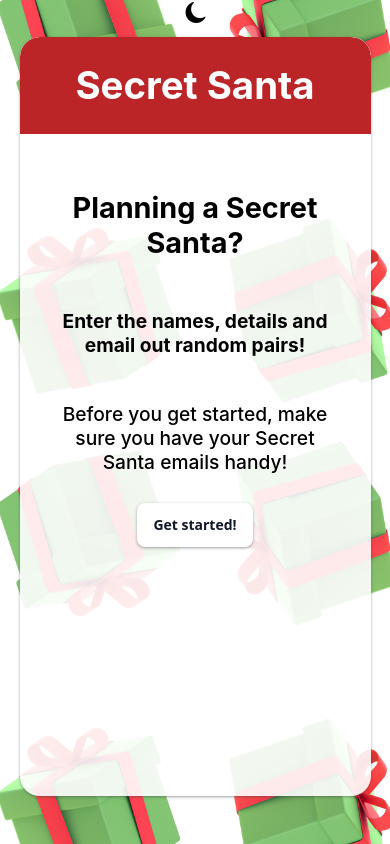
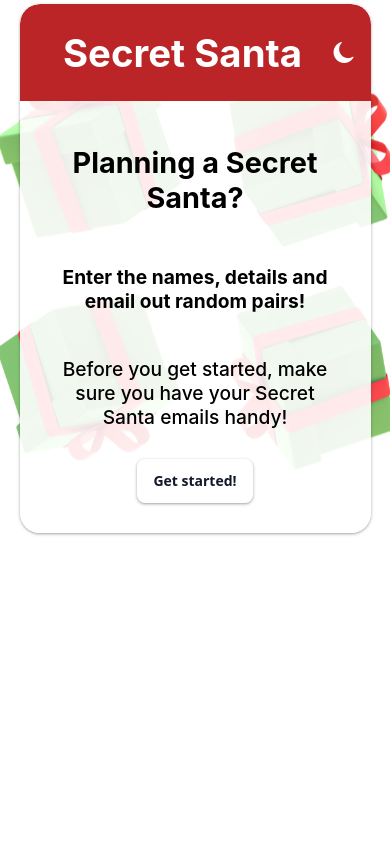
Before and after one commit to W1llB/Secret_Santa_Frontend, a React (Create React App) app in the folder secretsanta/: page / in a window 390 px wide. Built offline with nearby package versions, Linux system fonts and the light colour scheme; no server answers.

Commit message:
rejigged css for mobile + repositioned darkmode button

```diff
--- a/secretsanta/src/components/App/App.css
+++ b/secretsanta/src/components/App/App.css
@@ -5,41 +5,50 @@
 
 
 
-.App-dark {
+.app-dark {
   display: flex;
   text-align: center;
   flex-direction: column;
   align-items: center;
-  justify-items: center;
+  justify-content: center;
   background-image: url('../../icons/presentbackground_dark.png');
   background-repeat: repeat;
-  height: 100vh;
+  background-position: center;
+  min-height: 100vmin;
 }
 
-.App {
+.app {
   display: flex;
   text-align: center;
   flex-direction: column;
   align-items: center;
-  justify-items: center;
+  justify-content: center;
   background-image: url('../../icons/presentbackground.png');
   background-repeat: repeat;
   background-position: center;
-  height: 100vh;
+  min-height: 100vmin;
+
 }
-
+.header {
+  display: flex;
+  flex-direction: row;
+  justify-content: space-around;
+  align-items: center;
+}
+.darkmode-toggle {
+  filter: invert(1);
+}
 
 .form-main-card {
   display: flex;
   flex-direction: column;
   justify-content: flex-start;
   width: 50%;
-  height: 90%;
-  min-height: 80vh;
+  min-height: 80vmin;
   font-size: 1.2rem;
   overflow: hidden;
   background-color: #ffffffe3;
-  margin-top: 3vmin;
+  margin-top: 1vmin;
   box-shadow: rgba(60, 64, 67, 0.3) 0px 1px 2px 0px, rgba(60, 64, 67, 0.15) 0px 1px 3px 1px;
   border-radius: 20px;
 }
@@ -47,9 +56,9 @@
 .input-card{
   display: flex;
   height: 100%;
-  min-height: 50vmin;
+  min-height: 65vmin;
   justify-content: center;
-  align-items: center;
+  align-items: flex-start;
   padding: 20px;
   animation: fadeInAnimation ease 2s;
   animation-iteration-count: 1;
@@ -286,13 +295,16 @@ button:focus-visible {
 }
 
 @media  screen and (max-width: 768px) {
+  .app{
+    justify-content: flex-start;
+  }
   .form-main-card{
     width: 80%;
-    min-height: 80vh;
   }
 }
 
 @media  screen and (max-width: 425px) {
+
   .form-main-card{
     width: 90%;
   }
@@ -307,7 +319,6 @@ button:focus-visible {
   .inputFieldContainer{
     flex-direction: column;
     align-items: flex-start;
-
   }
 
   .inputFieldContainerEmail{
--- a/secretsanta/src/components/App/App.js
+++ b/secretsanta/src/components/App/App.js
@@ -7,9 +7,8 @@ import LandingCard from "../LandingCard/LandingCard";
 import DetailsForm from "../DetailsForm/DetailsForm";
 import EmailForm from "../EmailForm/EmailForm";
 import SuccessCard from "../SucessCard/SuccessCard";
-import NavBar from "../NavBar/NavBar";
+// import NavBar from "../NavBar/NavBar";
 import useEmail from "../../hooks/useEmail/useEmail";
-import DarkMode from "../DarkMode.js/DarkMode";
 
 function App() {
   const [detailsForm, setDetailsForm] = useState({});
@@ -17,7 +16,7 @@ function App() {
   const [inputMembers, setInputMembers] = useState({});
   const [sendEmail, setSendEmail] = useState(false);
 
-  const show = false;
+  // const show = false;
 
   const [formStage, setFormStage] = useState(0);
   const [finalGroup, setFinalGroup] = useState(null);
@@ -44,18 +43,17 @@ function App() {
     }
   }
 
-  function decrementFormStage() {
-    if (formStage > 0 && formStage < 5) {
-      setFormStage(formStage - 1);
-    }
-  }
+  // function decrementFormStage() {
+  //   if (formStage > 0 && formStage < 5) {
+  //     setFormStage(formStage - 1);
+  //   }
+  // }
   function handleEmailSubmit() {
     setSendEmail(true);
   }
 
   return (
-    <div className="App">
-      <DarkMode />
+    <div className="app">
       <div className="form-main-card">
         <Header />
         <div className="input-card">
@@ -90,7 +88,7 @@ function App() {
             <SuccessCard error={error} success={success} />
           )}
         </div>
-        <div className="navbar">
+        {/* <div className="navbar">
           {show ? (
             <NavBar
               formStage={formStage}
@@ -98,7 +96,7 @@ function App() {
               incrementFormStage={incrementFormStage}
             />
           ) : null}
-        </div>
+        </div> */}
       </div>
     </div>
   );
--- a/secretsanta/src/components/Header/header.js
+++ b/secretsanta/src/components/Header/header.js
@@ -1,10 +1,13 @@
 import React from "react";
 import "./Header.css";
+import DarkMode from "../DarkMode/DarkMode";
 
 function Header() {
   return (
     <header className="header">
+      <div />
       <h1>Secret Santa</h1>
+      <DarkMode />
     </header>
   );
 }
```
Also changed, not shown: secretsanta/src/components/DarkMode/DarkMode.js (renamed from secretsanta/src/components/DarkMode.js/DarkMode.js).
